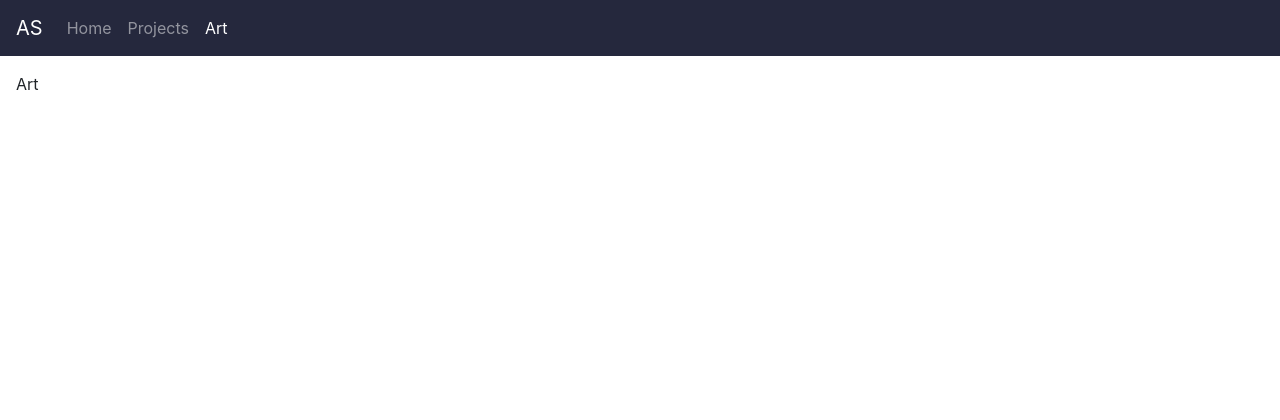
After one commit to alsalgu/pythonPortfolio, a Flask app: page /art in a window 1280 px wide. The commit adds this page. Shown: the top 420 px of the page. Run offline with Flask 2, Linux system fonts and the light colour scheme; some libraries are stand-ins or nearby versions; some web fonts are replaced.

Commit message:
Addition of art subpage in route, templates and navbar.

```diff
--- a/app/main/routes.py
+++ b/app/main/routes.py
@@ -15,3 +15,21 @@ def aesthetic():
 @bp.route('/projects')
 def projects():
     return render_template('pages/projects.html')
+
+@bp.route('/art/')
+@bp.route('/art')
+def art():
+    return render_template('pages/art.html')
+
+# Error Handlin'
+@bp.app_errorhandler(404)
+def not_found(error):
+    return redirect(url_for('main.aesthetic'))
+
+
+@bp.app_errorhandler(500)
+def internal_error(error):
+    flash("I will code 500 errors And I will code 500 more")
+    flash("Just to be the internal server error")
+    flash("that fried down right at your door. DAH DAH DAH")
+    return redirect(url_for('main.aesthetic'))
--- a/app/templates/layout/navi.html
+++ b/app/templates/layout/navi.html
@@ -12,6 +12,9 @@
         <li id="projects" class="nav-item">
           <a class="nav-link" href="{{url_for('main.projects')}}">Projects</a>
         </li>
+        <li id="art" class="nav-item">
+          <a class="nav-link" href="{{url_for('main.art')}}">Art</a>
+        </li>
       </ul>
     </div>
   </nav>
--- /dev/null
+++ b/app/templates/pages/art.html
@@ -0,0 +1,6 @@
+{% extends 'base.html' %}
+{% block content %}
+<div class="m-3">
+    Art
+</div>
+{% endblock%}
```
